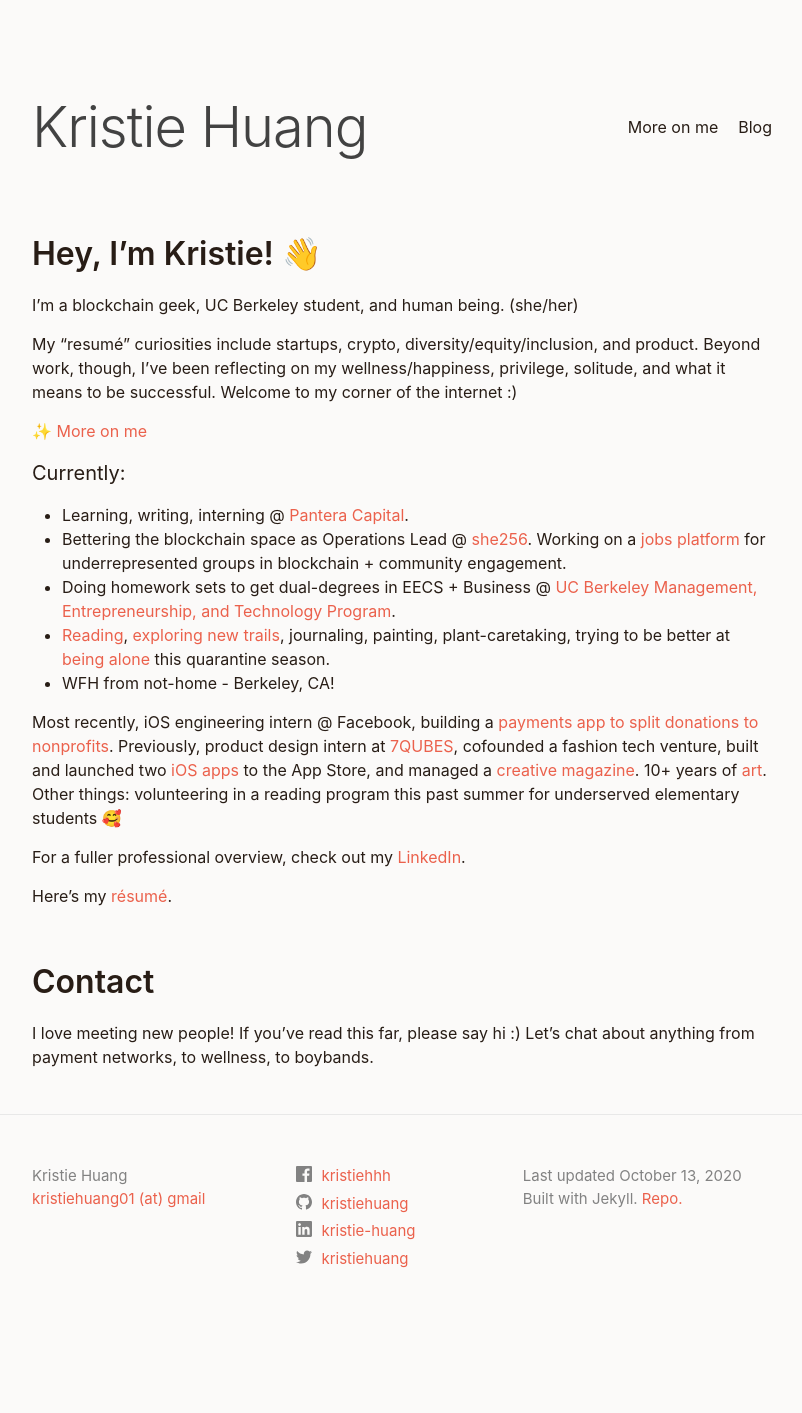
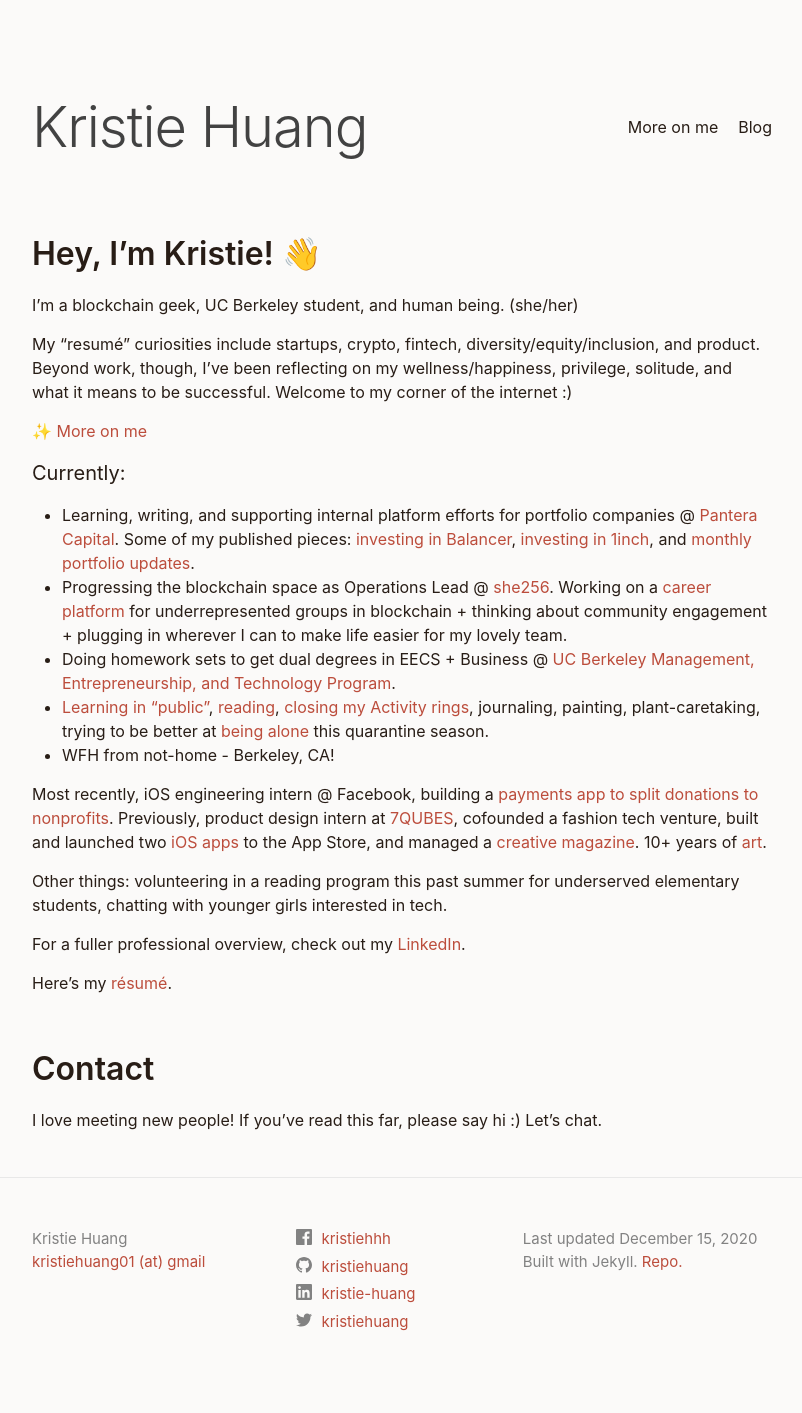
Before and after one commit to kristiehuang/kristiehuang.github.io, a Jekyll site: the page built from index.markdown, in a window 1280 px wide. Shown: the whole page, without its empty margins (238-1040 px from the left). Built offline with Jekyll 4.4.1, drawn with Linux system fonts in a browser that asks for light colours; before the commit the page ends 1350 px from its top, so only the background shows below that.

Commit message:
new updates

```diff
--- a/_config.yml
+++ b/_config.yml
@@ -18,7 +18,7 @@
 # You can create any custom variable you would like, and they will be accessible
 # in the templates via {{ site.myvariable }}.
 
-last-updated: October 13, 2020
+last-updated: December 15, 2020
 title: Kristie Huang
 email-scraping: kristiehuang01 (at) gmail
 email: kristiehuang01@gmail.com
--- a/index.markdown
+++ b/index.markdown
@@ -10,26 +10,27 @@
 ## Hey, I’m Kristie! 👋
 I'm a blockchain geek, UC Berkeley student, and human being. (she/her)
 
-My "resumé" curiosities include startups, crypto, diversity/equity/inclusion, and product. Beyond work, though, I’ve been reflecting on my wellness/happiness, privilege, solitude, and what it means to be successful. Welcome to my corner of the internet :)
+My "resumé" curiosities include startups, crypto, fintech, diversity/equity/inclusion, and product. Beyond work, though, I’ve been reflecting on my wellness/happiness, privilege, solitude, and what it means to be successful. Welcome to my corner of the internet :)
 
 
 ✨ [More on me](/more-on-me)
 
 ### Currently:
-* Learning, writing, interning @ [Pantera Capital](https://www.panteracapital.com/).
-* Bettering the blockchain space as Operations Lead @ [she256][#she256]. Working on a [jobs platform](https://medium.com/she-256/announcing-the-she256-job-board-beta-launch-9709d3c3e107) for underrepresented groups in blockchain + community engagement.
-* Doing homework sets to get dual-degrees in EECS + Business @ [UC Berkeley Management, Entrepreneurship, and Technology Program](http://met.berkeley.edu/).
-* [Reading](https://www.goodreads.com/kristiehhh), [exploring new trails](https://www.strava.com/athletes/19298552), journaling, painting, plant-caretaking, trying to be better at [being alone](https://www.ankit.fyi/being-alone) this quarantine season.
+* Learning, writing, and supporting internal platform efforts for portfolio companies @ [Pantera Capital](https://www.panteracapital.com/). Some of my published pieces: [investing in Balancer](https://panteracapital.medium.com/investing-in-balancer-63f8246df954), [investing in 1inch](https://panteracapital.medium.com/investing-in-1inch-c7174dda5048), and [monthly portfolio updates](https://panteracapital.medium.com/pantera-blockchain-blog-november-2020-ab8431370e1c).
+* Progressing the blockchain space as Operations Lead @ [she256][#she256]. Working on a [career platform](https://medium.com/she-256/announcing-the-she256-job-board-beta-launch-9709d3c3e107) for underrepresented groups in blockchain + thinking about community engagement + plugging in wherever I can to make life easier for my lovely team.
+* Doing homework sets to get dual degrees in EECS + Business @ [UC Berkeley Management, Entrepreneurship, and Technology Program](http://met.berkeley.edu/).
+* [Learning in "public"](more-on-me/#learning-in-non-private), [reading](https://www.goodreads.com/kristiehhh), [closing my Activity rings](https://www.strava.com/athletes/19298552), journaling, painting, plant-caretaking, trying to be better at [being alone](https://www.ankit.fyi/being-alone) this quarantine season.
 * WFH from not-home - Berkeley, CA!
 
 Most recently, iOS engineering intern @ Facebook, building a [payments app to split donations to nonprofits](https://github.com/kristiehuang/Basket-Donation-Payments). Previously, product design intern at [7QUBES](https://www.7qubes.com/our-work/pay8fwd), cofounded a fashion tech venture, built and launched two [iOS](http://tinyurl.com/cloudcloset) [apps](http://tinyurl.com/airtimeevents) to the App Store, and managed a [creative magazine](https://issuu.com/pandorasbox.gunn). 10+ years of [art](https://www.behance.net/gallery/72001185/Kristie-Huang-Art-Portfolio).
-Other things: volunteering in a reading program this past summer for underserved elementary students 🥰
+
+Other things: volunteering in a reading program this past summer for underserved elementary students, chatting with younger girls interested in tech.
 
 For a fuller professional overview, check out my [LinkedIn](https://www.linkedin.com/in/kristie-huang/).
 
 Here’s my [résumé](https://drive.google.com/file/d/0B2rlie9ZaAG4UjcyVTJ3b2xiZzA/view).
 
 ## Contact
-I love meeting new people! If you’ve read this far, please say hi :) Let’s chat about anything from payment networks, to wellness, to boybands.
+I love meeting new people! If you’ve read this far, please say hi :) Let's chat.
 
 [#she256]: http://she256.org/
--- a/style.css
+++ b/style.css
@@ -45,27 +45,29 @@
 
 /** Links */
 a:link {
-color: #eb614c;
+/* color: #eb614c; */
+color: #bc4d3c;
 background-color: transparent;
 text-decoration: none;
 }
 
 a:visited {
-color: #eb614c;
+/* color: #eb614c; */
+color: #bc4d3c;
 background-color: transparent;
-text-decoration: none;
+}
+
+a:active {
+/* color: #ff9980; */
+background-color: transparent;
+
 }
 
 a:hover {
-color: #ff9980;
-background-color: transparent;
-text-decoration: underline;
-}
-
-a:active {
-color: #ff9980;
-background-color: transparent;
-text-decoration: underline;
+  /* color: #ff9980; */
+  color: #ff9980;
+  background-color: transparent;
+  text-decoration: underline;
 }
 
 /** Blockquotes */
@@ -120,7 +122,7 @@
 }
 
 .site-title { font-size: 56px; font-weight: 300;
-  line-height: 54px; letter-spacing: -1px; margin-bottom: 0; float: left; }
+  line-height: 54px; letter-spacing: -1px; margin-bottom: 0; float: left; border-bottom: none;}
 
 .site-title, .site-title:link, .site-title:visited { color: #424242; }
 
```
Also changed, not shown: more-on-me.markdown (+20 -19 lines).
